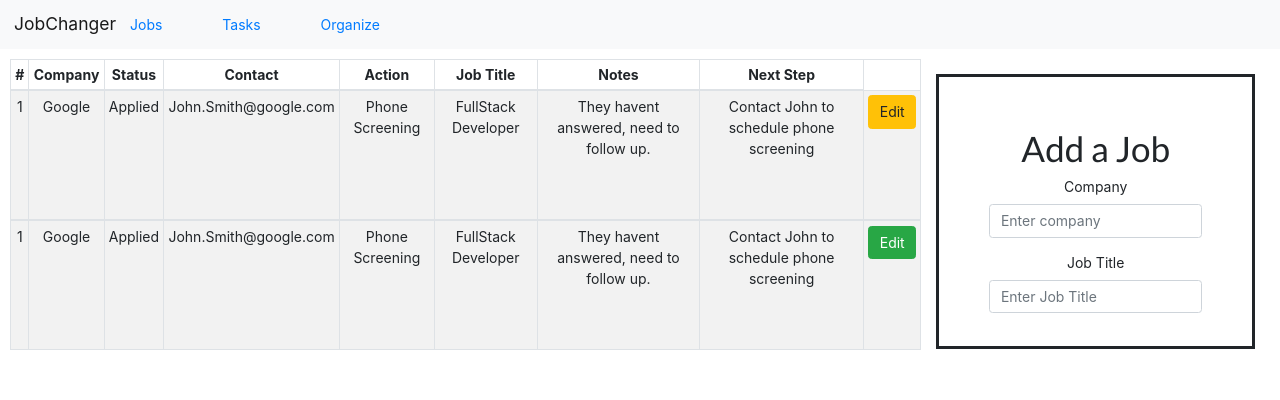
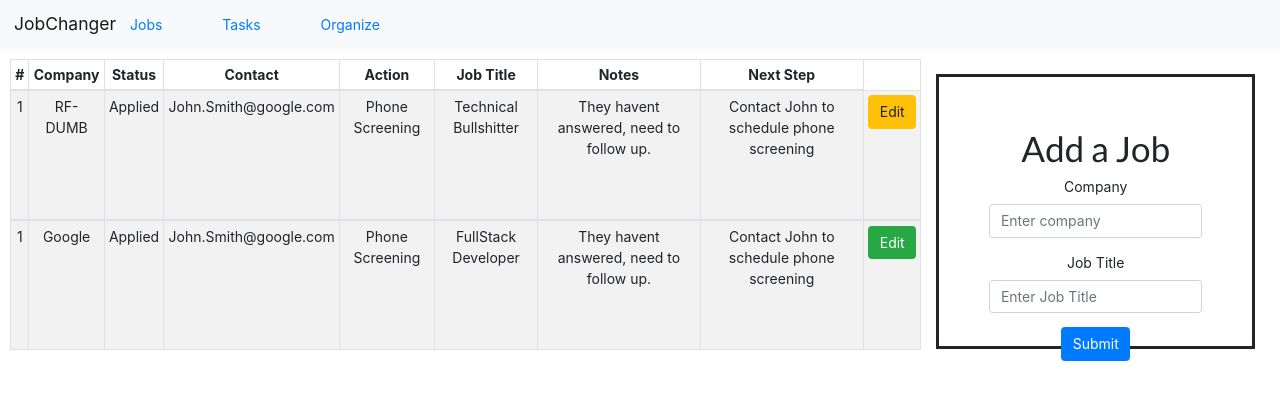
Before and after one commit to Lix311/jobchanger-front, a React (Create React App) app: page /jobs in a window 1280 px wide. Shown: the top 400 px of the page. Built offline with nearby package versions, Linux system fonts and the light colour scheme; no server answers.

Commit message:
redux first commit

```diff
--- a/package.json
+++ b/package.json
@@ -10,8 +10,11 @@
     "react": "^16.13.1",
     "react-bootstrap": "^1.2.2",
     "react-dom": "^16.13.1",
+    "react-redux": "^7.2.1",
     "react-router-dom": "^5.2.0",
     "react-scripts": "3.4.1",
+    "redux": "^4.0.5",
+    "redux-thunk": "^2.3.0",
     "semantic-ui-react": "^1.0.0",
     "styled-components": "^5.1.1"
   },
--- a/src/App.js
+++ b/src/App.js
@@ -2,20 +2,31 @@ import React, {Component} from 'react';
 import './App.css';
 import 'bootstrap/dist/css/bootstrap.min.css';
 import MainContainer from './Containers/MainContainer'
+import { connect } from 'react-redux'
+import { fetchCreator } from './reducer'
 
 class App extends Component {
 
 
   state = {
     currentUser: '',
-    jobs: []
+    jobs: [],
+  }
+
+  addJob = (event) => {
+
+    let company = event.target['formGroupCompany'].value // you can prob refactor this
+    let title = event.target['formGroupTitle'].value
+
+    console.log(company,title)
   }
 
   componentDidMount(){
-    fetch('http://localhost:3001/jobs')
-    .then(res => res.json())
-    .then(data => this.setState({jobs: data}))
-    .then(console.log(this.state.jobs))
+    // fetch('http://localhost:3001/jobs')
+    // .then(res => res.json())
+    // .then(data => this.setState({jobs: data}))
+    // .then(console.log(this.state.jobs))
+    this.props.fetchJobs()
   }
 
   setUser = (user) => {
@@ -87,10 +98,16 @@ body: JSON.stringify({
           jobs = {this.state.jobs}
           login = {this.loginHandler}
           signup = {this.signUpHandler}
+          addJob = {this.addJob}
         />
     </div>
     );
   }
 }
 
-export default App;
+const mdp = dispatch => {
+  return {
+    fetchJobs: () => dispatch(fetchCreator())
+  }
+}
+export default connect (null, mdp)(App);
--- a/src/Components/AddJobForm.js
+++ b/src/Components/AddJobForm.js
@@ -1,14 +1,14 @@
 import React from 'react';
-import {Form} from 'react-bootstrap'
+import {Form, Button} from 'react-bootstrap'
 
 
 
 
-const AddJobForm = () => {
+const AddJobForm = (props) => {
     return (
       <div>
       <h1>Add a Job</h1>
-            <Form>
+      <Form onSubmit = {(event => props.addJob(event))}>
 <Form.Group controlId="formGroupCompany">
 <Form.Label>Company</Form.Label>
 <Form.Control type="company" placeholder="Enter company" />
@@ -17,6 +17,9 @@ const AddJobForm = () => {
 <Form.Label>Job Title</Form.Label>
 <Form.Control type="title" placeholder="Enter Job Title" />
 </Form.Group>
+<Button variant="primary" type="submit">
+Submit
+</Button>
 </Form>
   </div>
     );
--- a/src/Containers/JobSearchContainer.js
+++ b/src/Containers/JobSearchContainer.js
@@ -1,5 +1,6 @@
 import React from 'react';
 import JobsContainer from './JobsContainer'
+import { connect } from 'react-redux'
 
 
 const JobSearchContainer = (props) => {
@@ -15,4 +16,10 @@ const JobSearchContainer = (props) => {
     );
 }
 
-export default JobSearchContainer;
+const msp = state => {
+    return {
+        jobs: state.jobs
+    }
+}
+
+export default connect(msp)(JobSearchContainer);
--- a/src/Containers/JobsContainer.js
+++ b/src/Containers/JobsContainer.js
@@ -4,7 +4,7 @@ import Job from '../Components/Job'
 const JobsContainer = (props) => {
     return (
         <div>
-            <small>jobs container</small>
+            <h3>jobs container</h3>
             {props.jobs.map(job =>
                 <Job
                     job={job}
--- a/src/Containers/MainContainer.js
+++ b/src/Containers/MainContainer.js
@@ -32,7 +32,9 @@ class MainContainer extends Component {
                 <Route
                     exact path="/jobs"
                     render={()=>
-                        <UserJobsContainer />
+                        <UserJobsContainer
+                        addJob = {this.props.addJob}
+                        />
                     }
                 />
 
--- a/src/Containers/UserJobsContainer.js
+++ b/src/Containers/UserJobsContainer.js
@@ -2,6 +2,7 @@ import React from 'react';
 import {Table,Button} from 'react-bootstrap'
 import styled from 'styled-components'
 import AddJobForm from '../Components/AddJobForm';
+import { connect } from 'react-redux';
 
 const StyledTable = styled.div`
 display: flex;
@@ -16,11 +17,7 @@ height: 275px;
 padding: 50px;
 text-align: center;
 margin: 15px;
-
-
-
 `
-
 
 const UserJobsContainer = (props) => {
     return (
@@ -44,11 +41,11 @@ const UserJobsContainer = (props) => {
                 <tbody>
                     <tr>
                     <td>1</td>
-                    <td>Google</td>
+                    <td>{props.appliedJobs[0].company}</td>
                     <td>Applied</td>
                     <td>John.Smith@google.com</td>
                     <td>Phone Screening</td>
-                    <td>FullStack Developer </td>
+                    <td>{props.appliedJobs[0].title}</td>
                     <td>They havent answered, need to follow up.</td>
                     <td>Contact John to schedule phone screening</td>
                     <td><Button variant="warning">Edit</Button>{' '}</td>
@@ -70,16 +67,21 @@ const UserJobsContainer = (props) => {
             </Table>
 
             <StyledForm>
-                <AddJobForm/>
+                <AddJobForm addJob = {props.addJob}/>
             </StyledForm>
 
 
             </StyledTable>
-
 
         </div>
 
     );
 }
 
-export default UserJobsContainer;
+const msp = state => {
+    return {
+        appliedJobs: state.appliedJobs
+    }
+}
+
+export default connect(msp)(UserJobsContainer);
--- a/src/index.js
+++ b/src/index.js
@@ -4,11 +4,19 @@ import './index.css';
 import App from './App';
 import * as serviceWorker from './serviceWorker';
 import {BrowserRouter as Router} from 'react-router-dom'
+import { createStore, applyMiddleware } from 'redux'
+import { Provider } from 'react-redux'
+import { reducer } from './reducer'
+import thunk from 'redux-thunk'
+
+let store = createStore(reducer, applyMiddleware(thunk))
 
 ReactDOM.render(
+  <Provider store={store}>
   <Router>
     <App />
-  </Router>,
+  </Router>
+  </Provider>,
   document.getElementById('root')
 );
 
--- /dev/null
+++ b/src/reducer.js
@@ -0,0 +1,28 @@
+let initialState = {
+    jobs: [{company: 'Google', title: 'Software Developer'}],
+    appliedJobs: [{company: 'RF-DUMB', title: 'Technical Bullshitter'}]
+}
+
+export const fetchCreator = () => dispatch => {
+    console.log('inside of fetch thunk creator')
+    fetch('http://localhost:3001/jobs')
+    .then(res => res.json())
+    .then(jobs => {
+        dispatch({type: 'FETCH_JOBS', payload: { jobs }})
+    })
+
+}
+
+
+export const reducer = (prevState=initialState, action) => {
+    switch(action.type){
+        case 'ADD_JOB':
+            return {...prevState}
+        case 'EDIT_JOB':
+            return {...prevState}
+        case 'FETCH_JOBS':
+            return {...prevState, jobs: action.payload.jobs}
+        default:
+            return {...prevState}
+    }
+}
```
Also changed, not shown: 1 other file (tests, documents, lock files or other folders). Lines whose indentation alone changed are shown as unchanged.
